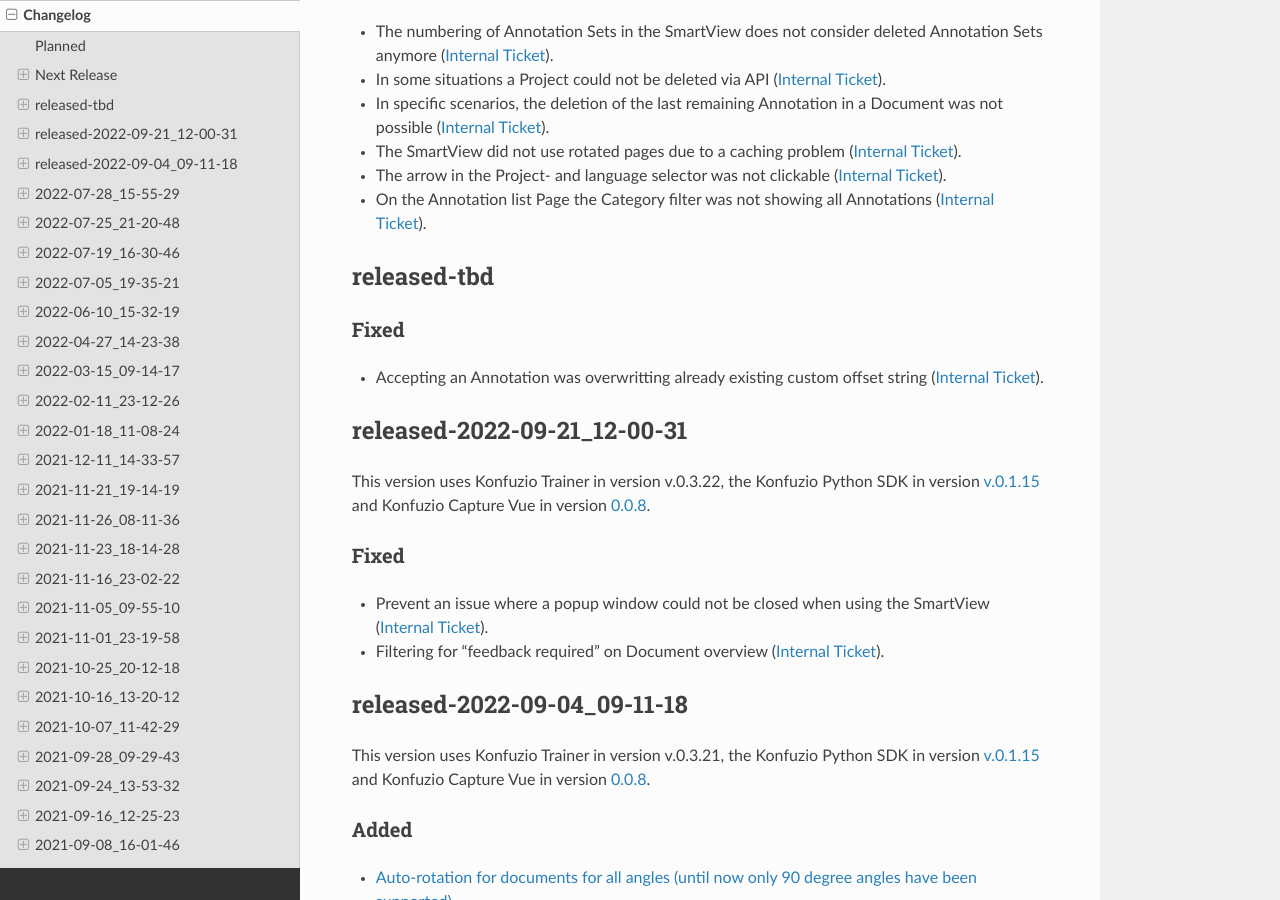
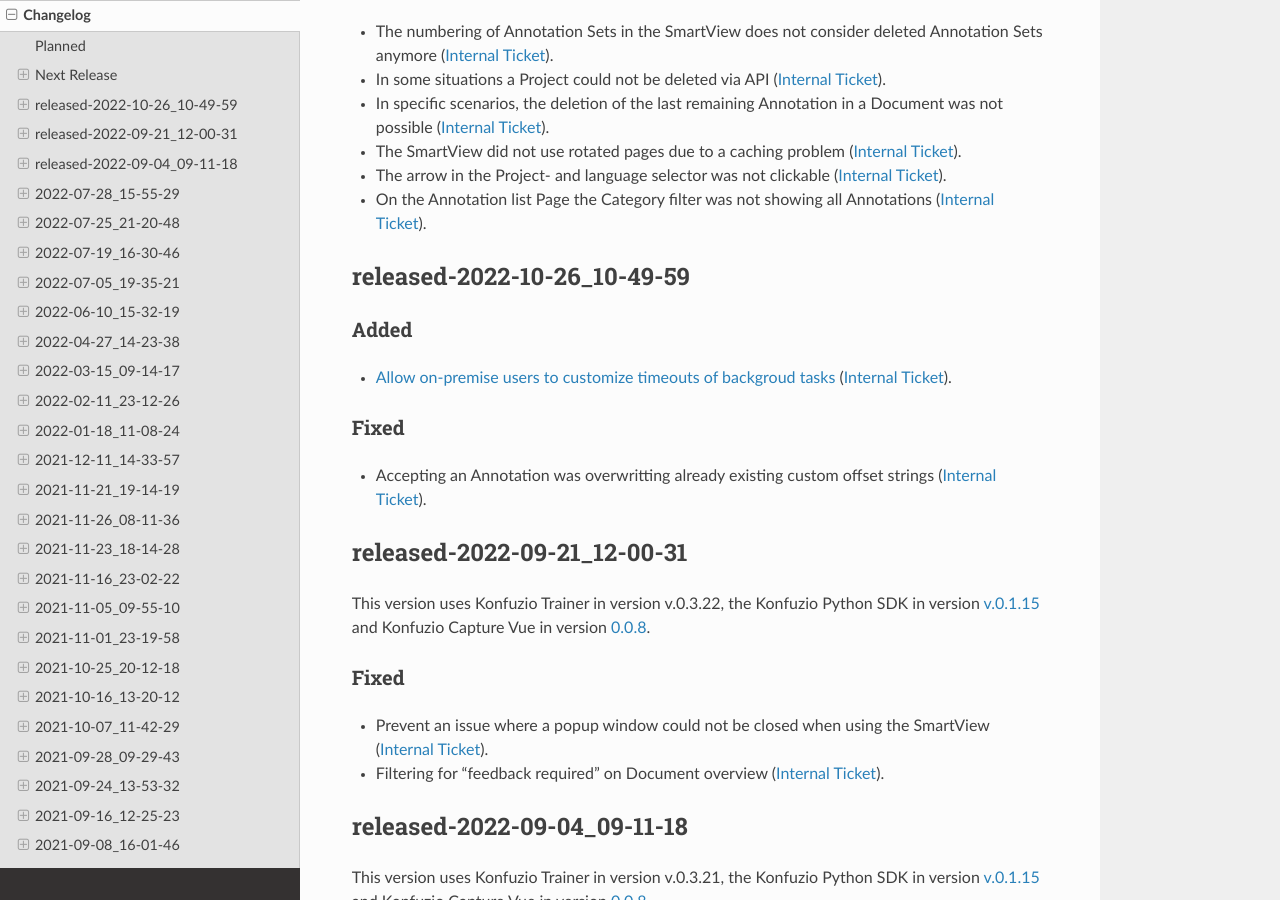
Before and after one commit to konfuzio-ai/konfuzio-sdk, a Sphinx documentation site: the page built from docs/web/changelog_app.md, in a window 1280 px wide and 900 px high, scrolled down 1674 px. Built offline with Sphinx 7.4.7 and the Read the Docs theme 2.0.0, drawn with Linux system fonts in a browser that asks for light colours.

Commit message:
Update changelog_app.md

```diff
--- a/docs/web/changelog_app.md
+++ b/docs/web/changelog_app.md
@@ -62,10 +62,13 @@
 - The arrow in the Project- and language selector was not clickable ([Internal Ticket](https://git.konfuzio.com/konfuzio/objectives/-/issues/9714)).
 - On the Annotation list Page the Category filter was not showing all Annotations ([Internal Ticket](https://git.konfuzio.com/konfuzio/objectives/-/issues/9732)).
 
-## released-tbd
+## released-2022-10-26_10-49-59
+
+### Added
+- [Allow on-premise users to customize timeouts of backgroud tasks](https://dev.konfuzio.com/web/on_premises.html#environment-variables-for-konfuzio-server) ([Internal Ticket](https://git.konfuzio.com/konfuzio/objectives/-/issues/9812)).
 
 ### Fixed
-- Accepting an Annotation was overwritting already existing custom offset string ([Internal Ticket](https://git.konfuzio.com/konfuzio/objectives/-/issues/9830)).
+- Accepting an Annotation was overwritting already existing custom offset strings ([Internal Ticket](https://git.konfuzio.com/konfuzio/objectives/-/issues/9830)).
 
 ## released-2022-09-21_12-00-31
 
```
